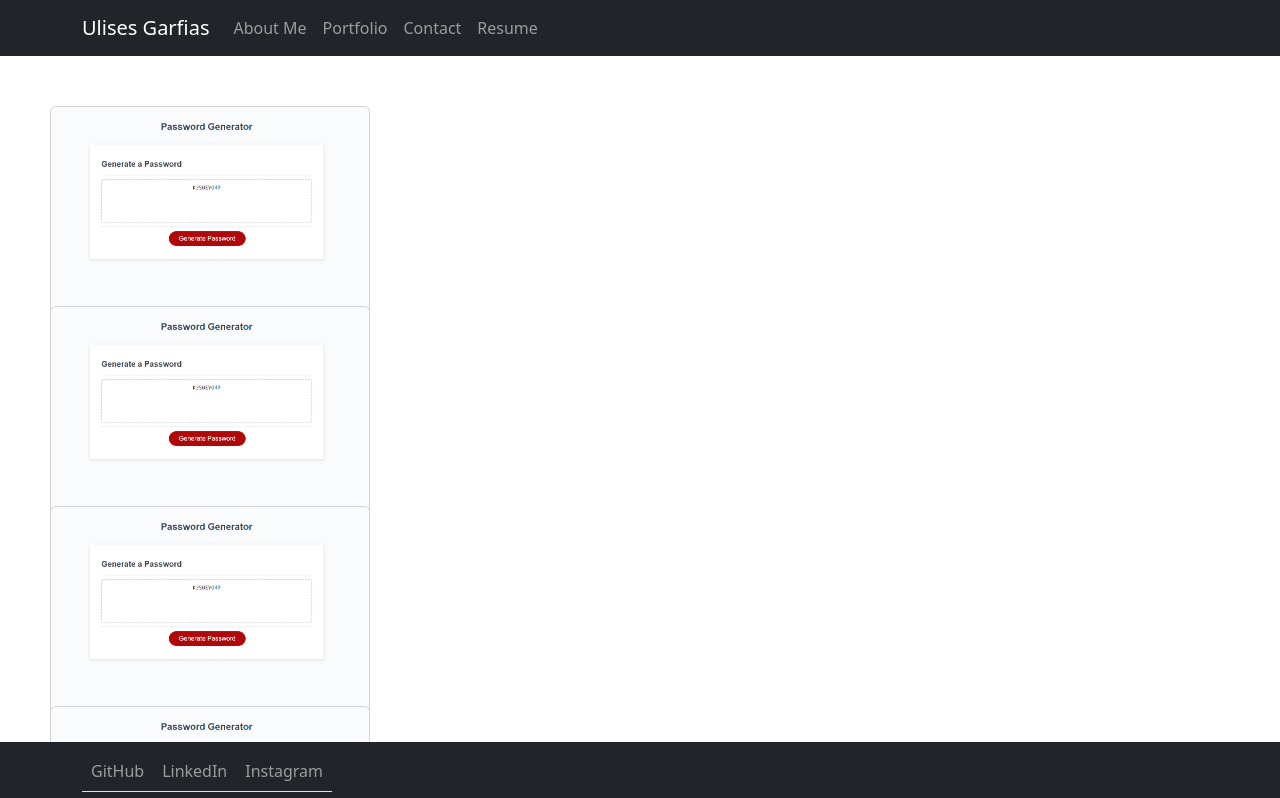
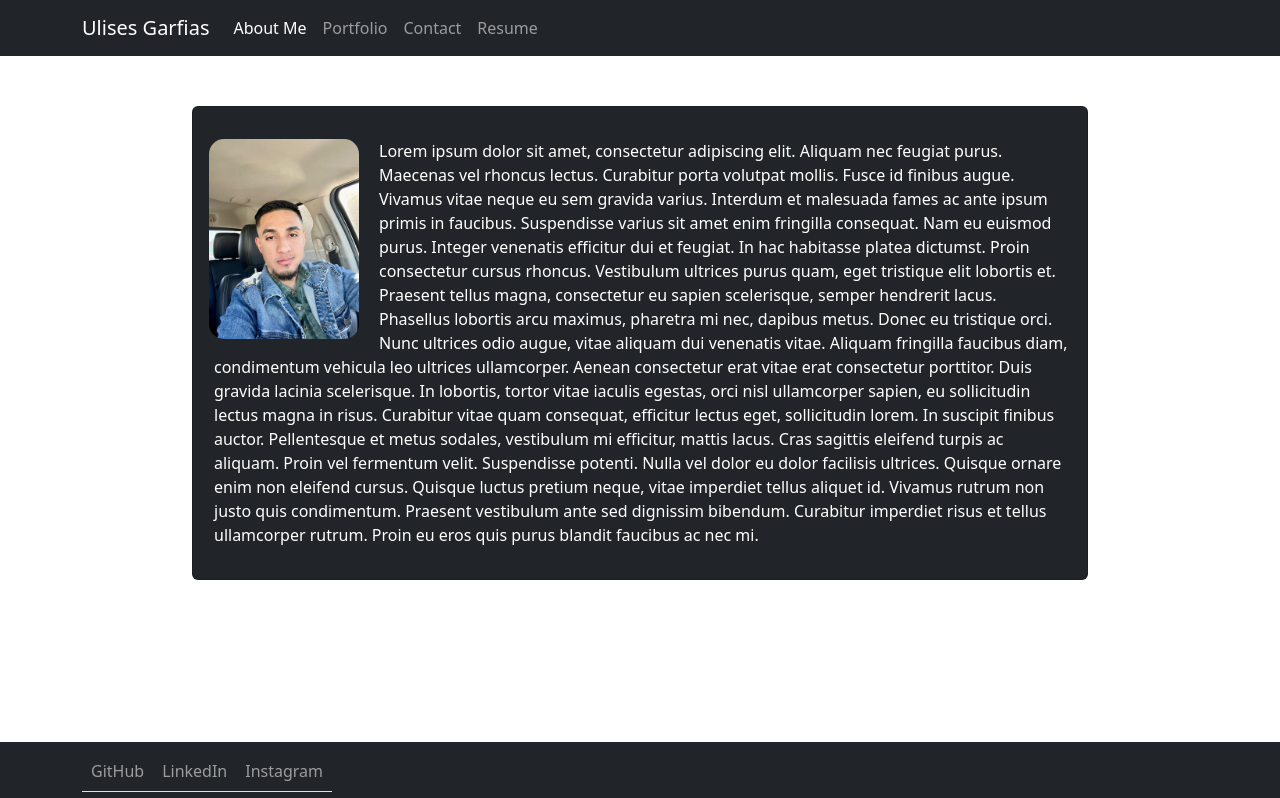
Before and after one commit to garfias06/react-portfolio, a React (Create React App) app in the folder professional-portfolio-app/: page / in a window 1280 px wide. Shown: the top 798 px of the page. Built offline with nearby package versions, Linux system fonts and the light colour scheme.

Commit message:
cards rendering properly

```diff
--- a/professional-portfolio-app/src/App.js
+++ b/professional-portfolio-app/src/App.js
@@ -1,23 +1,23 @@
 import React from "react";
-import Portfolio from "./components/Portfolio";
-import Header from "./components/Header";
+// import Portfolio from "./components/Portfolio";
+// import Header from "./components/Header";
 // import AboutMe from "./components/AboutMe";
 // import Resume from "./components/Resume";
 // import ContactForm from "./components/ContactForm";
-// import PageNavigation from "./components/PageNavigation";
-import Footer from "./components/Footer";
+import PageNavigation from "./components/PageNavigation";
+// import Footer from "./components/Footer";
 
 export default function App() {
 
   return (
     <div>
-      {/* <PageNavigation/> */}
-      <Header/>
+      <PageNavigation/>
+      {/* <Header/>
       <Portfolio/>
-      <Footer/>
+      <Footer/> */}
     </div>
   )
 }
 
-// Change browser tab title that says REACT to your name, using useEffect
+// Change browser tab title that says REACT to my name, using useEffect
 // Conditional rendering to jump from page to page
--- a/professional-portfolio-app/src/components/Header.js
+++ b/professional-portfolio-app/src/components/Header.js
@@ -1,6 +1,31 @@
 import Container from 'react-bootstrap/Container';
 import Nav from 'react-bootstrap/Nav';
 import Navbar from 'react-bootstrap/Navbar';
+
+export default function Header({ currentPage, handlePages }) {
+    return (
+        <div>
+            <Navbar bg="dark" variant="dark">
+                <Container>
+                    <Navbar.Brand>Ulises Garfias</Navbar.Brand>
+                    <Nav className="me-auto">
+                        <Nav.Link
+                        className={currentPage === 'About' ? 'nav-link active' : 'nav-link'} href="#about"
+                        onClick={()=>handlePages('About')}>About Me</Nav.Link>
+                        <Nav.Link
+                        className={currentPage === 'Portfolio' ? 'nav-link active' : 'nav-link'}  href="#portfolio"
+                        onClick={()=>handlePages('Portfolio')}>Portfolio</Nav.Link>
+                        <Nav.Link href="#contact" onClick={()=>handlePages('Contact')}>Contact</Nav.Link>
+                        <Nav.Link href="#resume" onClick={()=>handlePages('Resume')}>Resume</Nav.Link>
+                    </Nav>
+                </Container>
+            </Navbar>
+        </div>
+    )
+}
+
+
+
 
 // export default function Header({ currentPage, handlePages }) {
 //     return (
@@ -9,33 +34,13 @@ import Navbar from 'react-bootstrap/Navbar';
 //                 <Container>
 //                     <Navbar.Brand>Ulises Garfias</Navbar.Brand>
 //                     <Nav className="me-auto">
-//                         <Nav.Link href="#about" onClick={handlePages('About')}>About Me</Nav.Link>
-//                         <Nav.Link href="#portfolio" onClick={handlePages('Portfolio')}>Portfolio</Nav.Link>
-//                         <Nav.Link href="#contact" onClick={handlePages('Contact')}>Contact</Nav.Link>
-//                         <Nav.Link href="#resume" onClick={handlePages('Resume')}>Resume</Nav.Link>
+//                         <Nav.Link href="#about" >About Me</Nav.Link>
+//                         <Nav.Link href="#portfolio" >Portfolio</Nav.Link>
+//                         <Nav.Link href="#contact" >Contact</Nav.Link>
+//                         <Nav.Link href="#resume">Resume</Nav.Link>
 //                     </Nav>
 //                 </Container>
 //             </Navbar>
 //         </div>
 //     )
 // }
-
-// className={currentPage === 'Home' ? 'nav-link active' : 'nav-link'} missing using this properly
-
-export default function Header({ currentPage, handlePages }) {
-    return (
-        <div>
-            <Navbar bg="dark" variant="dark">
-                <Container>
-                    <Navbar.Brand>Ulises Garfias</Navbar.Brand>
-                    <Nav className="me-auto">
-                        <Nav.Link href="#about" >About Me</Nav.Link>
-                        <Nav.Link href="#portfolio" >Portfolio</Nav.Link>
-                        <Nav.Link href="#contact" >Contact</Nav.Link>
-                        <Nav.Link href="#resume">Resume</Nav.Link>
-                    </Nav>
-                </Container>
-            </Navbar>
-        </div>
-    )
-}
--- a/professional-portfolio-app/src/components/PageNavigation.js
+++ b/professional-portfolio-app/src/components/PageNavigation.js
@@ -15,17 +15,17 @@ export default function PageNavigation() {
             //     <AboutMe />
             //     break;
             case 'Portfolio':
-                <Portfolio />
-                break;
+                return <Portfolio />
+
             case 'Contact':
-                <ContactForm />
-                break;
+                return<ContactForm />
+
             case 'Resume':
-                <Resume />
-                break;
+               return <Resume />
+
             default:
-                <AboutMe />
-                break;
+                return <AboutMe />
+
         }
     }
 
--- a/professional-portfolio-app/src/components/Portfolio.js
+++ b/professional-portfolio-app/src/components/Portfolio.js
@@ -43,9 +43,8 @@ export default function Portfolio(){
     ]
 
     return(
-        <div>
-            {cardInfo.map((item,i)=>(<PortfolioCards item={item} key={i}/>))}
-            {/* <PortfolioCards /> */}
+        <div className='projects'>
+            {cardInfo.map((item,i)=>(<PortfolioCards item={item} />))}
         </div>
     )
 }
--- a/professional-portfolio-app/src/components/childComponents/Cards.js
+++ b/professional-portfolio-app/src/components/childComponents/Cards.js
@@ -5,27 +5,18 @@ import Card from 'react-bootstrap/Card';
 import img1 from '../assets/Password_generator.png'
 import '../styles/Cards.css'
 
+// try to map title, text and link using div parent and a single card image and see if it displays 6 cards
 
-// try to map title, text and link using div parent and a single card image and see if it displays 4
-
-
-export default function PortfolioCards(props) {
+export default function PortfolioCards({ item }) {
 
     return (
-        <div className='projects'>
-            {/* <Row xs={1} md={2} className="g-4"> */}
-                {/* <Col key={props.i}> */}
-                    <Card className='cardEffect' key={props.i}>
-                        <Card.Img variant="top" src={img1} />
-                        <Card.Body>
-                            <Card.Title>{props.title}</Card.Title>
-                            <Card.Text>
-                                {props.text}
-                            </Card.Text>
-                        </Card.Body>
-                    </Card>
-                {/* </Col> */}
-            {/* </Row> */}
-        </div>
+        <Card className='project-card'>
+            <Card.Img className="project-img" variant="top" src={img1} />
+            <Card.Body>
+                <Card.Text>
+                    {item.text}
+                </Card.Text>
+            </Card.Body>
+        </Card>
     )
 }
--- a/professional-portfolio-app/src/components/styles/Cards.css
+++ b/professional-portfolio-app/src/components/styles/Cards.css
@@ -1,8 +1,12 @@
-.projects {
-    margin: 50px;
-    height: 150px;
-    /* width: 350px; */
-    width: 25%;
+.projects{
+    display: flex;
+    flex-wrap: wrap;
+  justify-content: center;
+}
+
+.project-card {
+    width: 33%;
+    margin: 20px;
 }
 
 .cardEffect:hover {
```
Also changed, not shown: professional-portfolio-app/src/components/Resume.js (+0 -53 lines).
